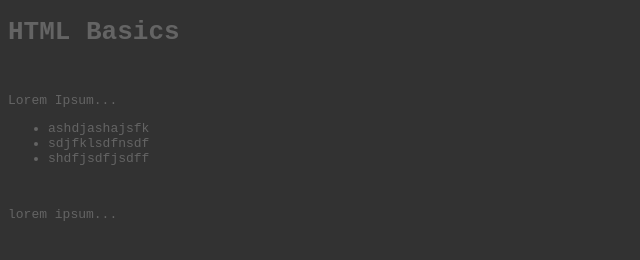
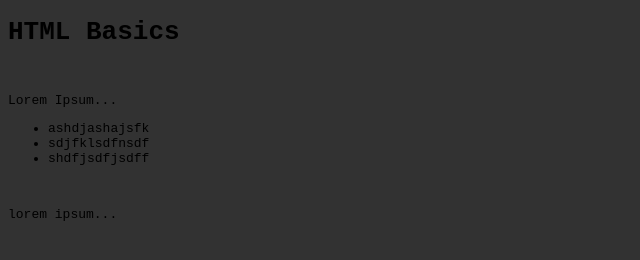
Before and after one commit to georgewood749/html_basics, a plain HTML site: page index.html in a window 1280 px wide. Shown: the whole page, without its empty margins (0-640 px from the left). Drawn offline with Linux system fonts and the light colour scheme.

```diff
--- a/style.css
+++ b/style.css
@@ -1,5 +1,4 @@
 body {
     font-family: monospace;
-    color: rgb(100, 100, 100);
     background-color: rgb(50, 50, 50);
 }
```
